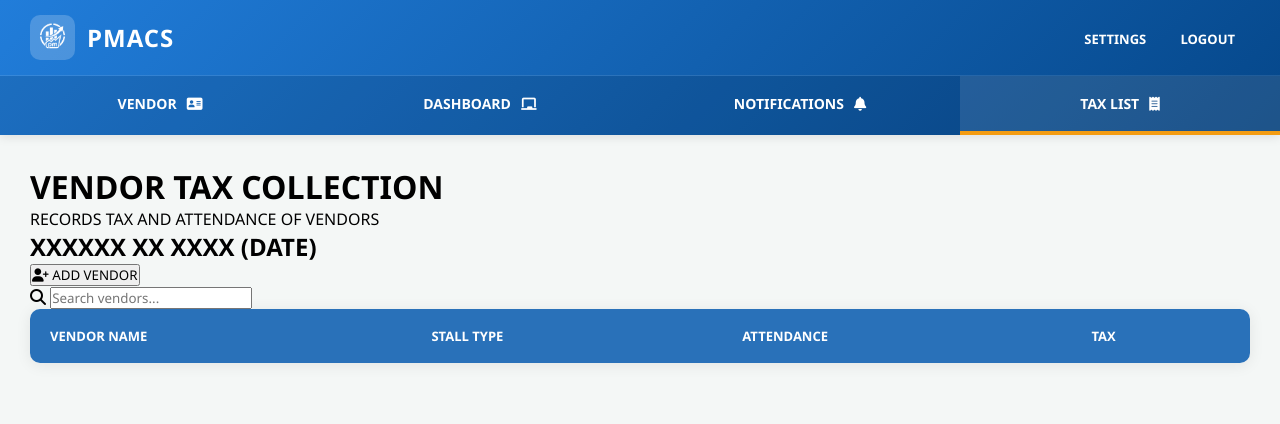
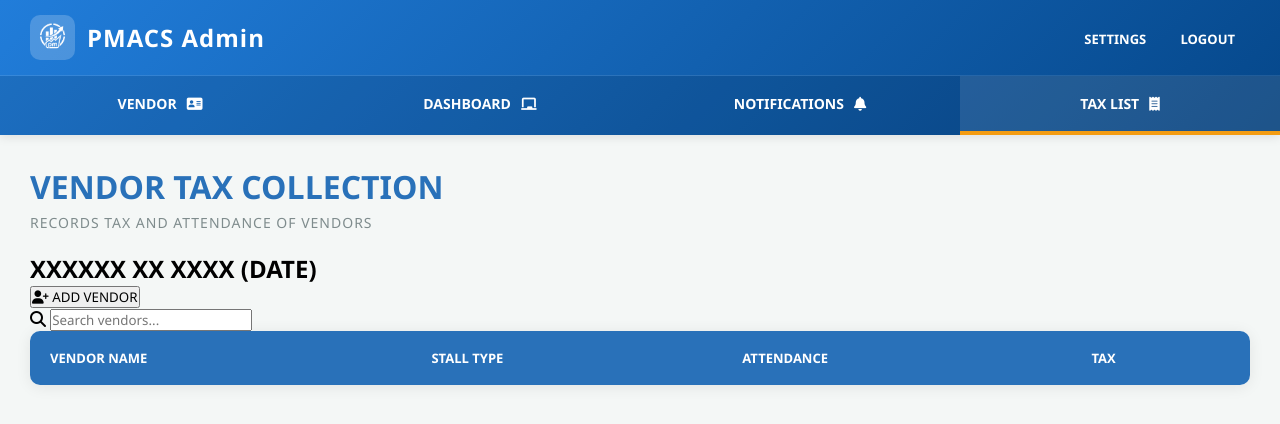
Before and after one commit to kr-ken/PMACS, a plain HTML site: page pmacs_system_frenddvlp/admin_page/vendor_list/vendor.html in a window 1280 px wide. Drawn offline with Linux system fonts and the light colour scheme; files that its build step writes are made by us from their sources; a script that the page names is missing.

```diff
--- a/pmacs_system_frenddvlp/admin_page/admin.css
+++ b/pmacs_system_frenddvlp/admin_page/admin.css
@@ -37,9 +37,18 @@
     animation: slideInUp 0.5s ease-out;
 }
 
-@keyframes slideInUp {
-    from { opacity: 0; transform: translateY(20px); }
-    to { opacity: 1; transform: translateY(0); }
+.title-area h1 {
+    font-size: 32px;
+    color: var(--primary-color);
+    margin-bottom: 5px;
+}
+
+.title-area p {
+    font-size: 14px;
+    color: #7f8c8d;
+    text-transform: uppercase;
+    letter-spacing: 1px;
+    margin-bottom: 20px;
 }
 
 /* Top Navigation */
@@ -107,7 +116,6 @@
 
 .menu-item:hover {
     background: rgba(255, 255, 255, 0.1);
-    color: var(--warning-color);
 }
 
 .menu-item.active {
--- a/pmacs_system_frenddvlp/admin_page/vendor_list/vendor.html
+++ b/pmacs_system_frenddvlp/admin_page/vendor_list/vendor.html
@@ -18,7 +18,7 @@
     <div class="nav-top-row">
         <div class="logo-area">
             <div class="logo-icon"><img src="../pmacs_logo_bw.png" alt="PMACS Logo"></div>
-            <h2>PMACS</h2>
+            <h2>PMACS Admin</h2>
         </div>
         <div class="top-links">
             <a href="#">SETTINGS</a>
@@ -33,7 +33,7 @@
                 class="fa-solid fa-chalkboard"></i></a>
         <a href="../notification/notification.html" class="menu-item">NOTIFICATIONS <i
                 class="fa-solid fa-bell"></i></a>
-        <a href="tax_list.html" class="menu-item active">TAX LIST <i class="fa-solid fa-receipt"></i></a>
+        <a href="../tax_list/tax_list.html" class="menu-item active">TAX LIST <i class="fa-solid fa-receipt"></i></a>
     </nav>
 </header>
 
```
Also changed, not shown: pmacs_system_frenddvlp/admin_page/tax_list/tax_list.html (+2 -2 lines).
